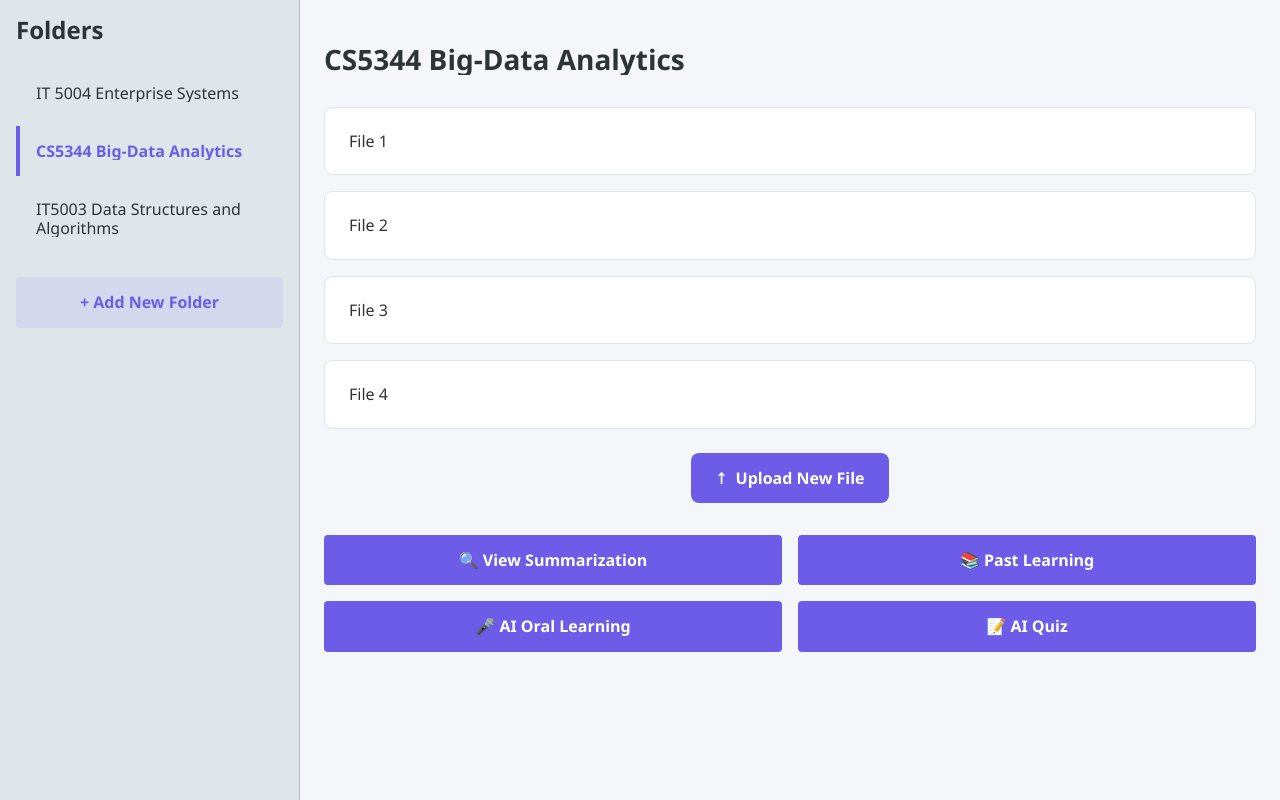
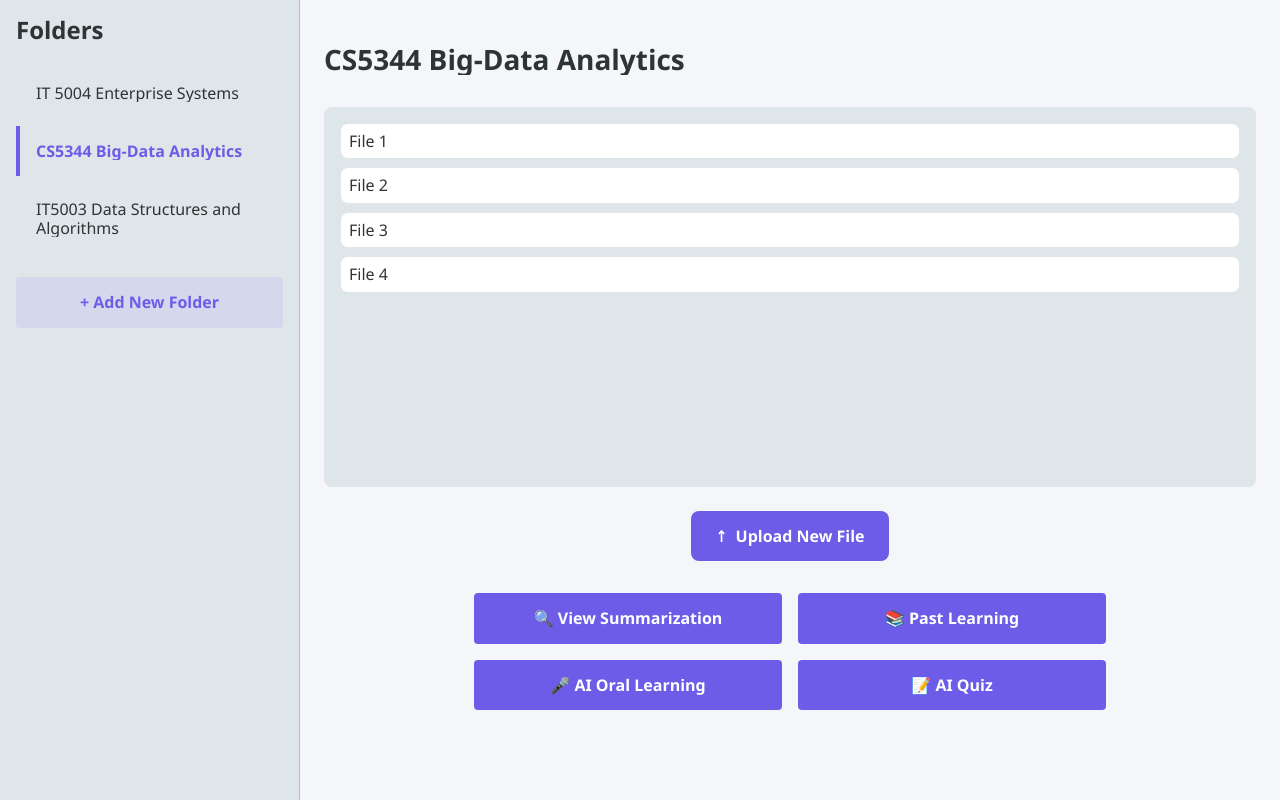
Before and after one commit to cca923/brAIn_frontend, a React (Vite) app: page / in a window 1280 px wide. Built offline with nearby package versions, Linux system fonts and the light colour scheme.

Commit message:
feat: update file list

```diff
--- a/src/containers/ActionButtons/styles.js
+++ b/src/containers/ActionButtons/styles.js
@@ -7,6 +7,7 @@ export const ButtonsContainer = styled.div`
   grid-template-columns: 1fr 1fr;
   gap: ${({ theme }) => theme.spacing.md};
   margin-top: ${({ theme }) => theme.spacing.xl};
+  padding: 0 150px;
 `;
 
 export const ActionButton = styled(Button)`
--- a/src/containers/FileList/index.jsx
+++ b/src/containers/FileList/index.jsx
@@ -1,17 +1,28 @@
+import { useEffect, useRef, useMemo } from "react";
 import { useSelector } from "react-redux";
 
 import { folderSelector, fileSelector } from "../../store/selectors";
+import { scrollToBottom } from "../../utils/scroll";
 
 import { FilesContainer, FileItem, NoFiles } from "./styles";
 
 const FileList = () => {
   const { currentFolder } = useSelector(folderSelector);
   const { filesByFolder } = useSelector(fileSelector);
+  const fileListRef = useRef(null);
 
-  const files = filesByFolder[currentFolder] || [];
+  const files = useMemo(
+    () => filesByFolder[currentFolder] || [],
+    [filesByFolder, currentFolder]
+  );
+
+  useEffect(() => {
+    if (files?.length === 0) return;
+    scrollToBottom(fileListRef?.current);
+  }, [files]);
 
   return (
-    <FilesContainer>
+    <FilesContainer ref={fileListRef}>
       {files.length > 0 ? (
         files.map((file) => <FileItem key={file.id}>{file.name}</FileItem>)
       ) : (
--- a/src/containers/FileList/styles.js
+++ b/src/containers/FileList/styles.js
@@ -1,14 +1,19 @@
 import styled from "styled-components";
 
 export const FilesContainer = styled.div`
+  height: 380px;
+  overflow-y: scroll;
   display: flex;
   flex-direction: column;
-  gap: ${({ theme }) => theme.spacing.md};
+  background-color: ${({ theme }) => theme.colors.light};
+  border-radius: ${({ theme }) => theme.borderRadius.md};
+  gap: ${({ theme }) => theme.spacing.sm};
   margin-bottom: ${({ theme }) => theme.spacing.lg};
+  padding: ${({ theme }) => theme.spacing.md};
 `;
 
 export const FileItem = styled.div`
-  padding: ${({ theme }) => theme.spacing.lg};
+  padding: ${({ theme }) => theme.spacing.sm};
   background-color: ${({ theme }) => theme.colors.white};
   border-radius: ${({ theme }) => theme.borderRadius.md};
   border: 1px solid ${({ theme }) => theme.colors.light};
@@ -22,6 +27,7 @@ export const FileItem = styled.div`
 
 export const NoFiles = styled.div`
   text-align: center;
+  margin: auto;
   color: ${({ theme }) => theme.colors.gray};
   padding: ${({ theme }) => theme.spacing.lg};
 `;
--- a/src/containers/FolderList/index.jsx
+++ b/src/containers/FolderList/index.jsx
@@ -16,6 +16,7 @@ import {
   FolderListContainer,
 } from "./styles";
 import FolderItem from "./FolderItem";
+import { scrollToBottom } from "../../utils/scroll";
 
 const FolderList = () => {
   const dispatch = useDispatch();
@@ -45,13 +46,8 @@ const FolderList = () => {
 
   useEffect(() => {
     // Only scroll to the bottom if a new folder is added
-    if (folders.length > prevFolderLength.current) {
-      if (folderListRef.current) {
-        folderListRef.current.scrollTo({
-          top: folderListRef.current.scrollHeight,
-          behavior: "smooth",
-        });
-      }
+    if (folders?.length > prevFolderLength?.current) {
+      scrollToBottom(folderListRef?.current);
     }
     prevFolderLength.current = folders.length;
   }, [folders]);
--- a/src/styles/theme.js
+++ b/src/styles/theme.js
@@ -14,6 +14,7 @@ const theme = {
     md: "16px",
     lg: "24px",
     xl: "32px",
+    xxl: "40px",
   },
   borderRadius: {
     sm: "4px",
--- /dev/null
+++ b/src/utils/scroll.js
@@ -0,0 +1,8 @@
+export const scrollToBottom = (element) => {
+  if (!element) return;
+
+  element.scrollTo({
+    top: element?.scrollHeight,
+    behavior: "smooth",
+  });
+};
```
